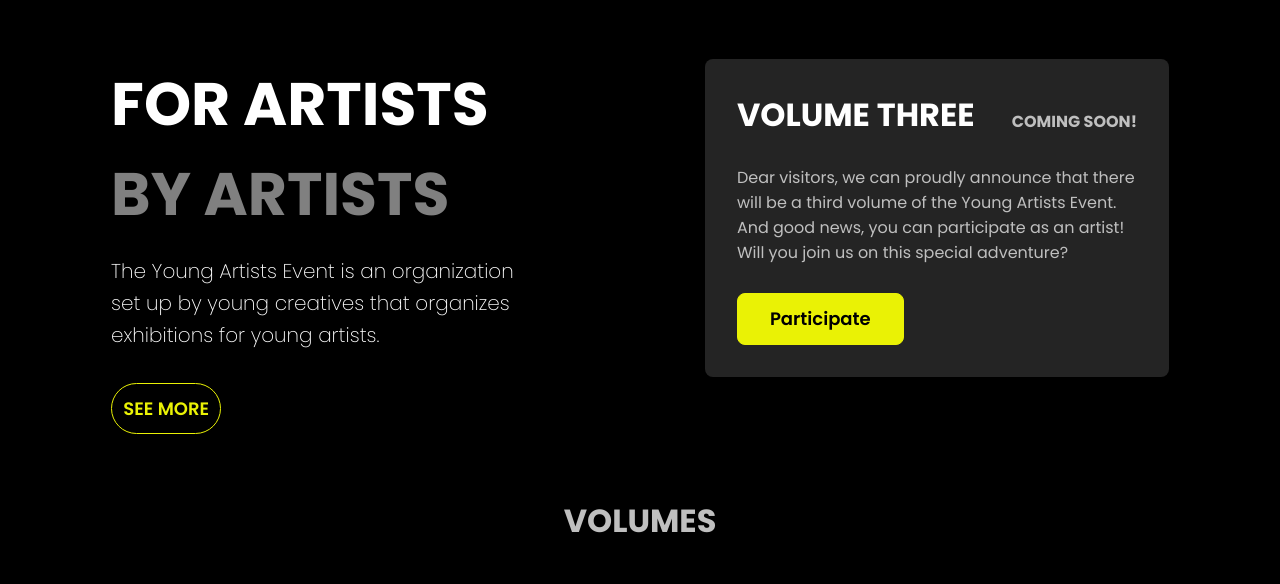
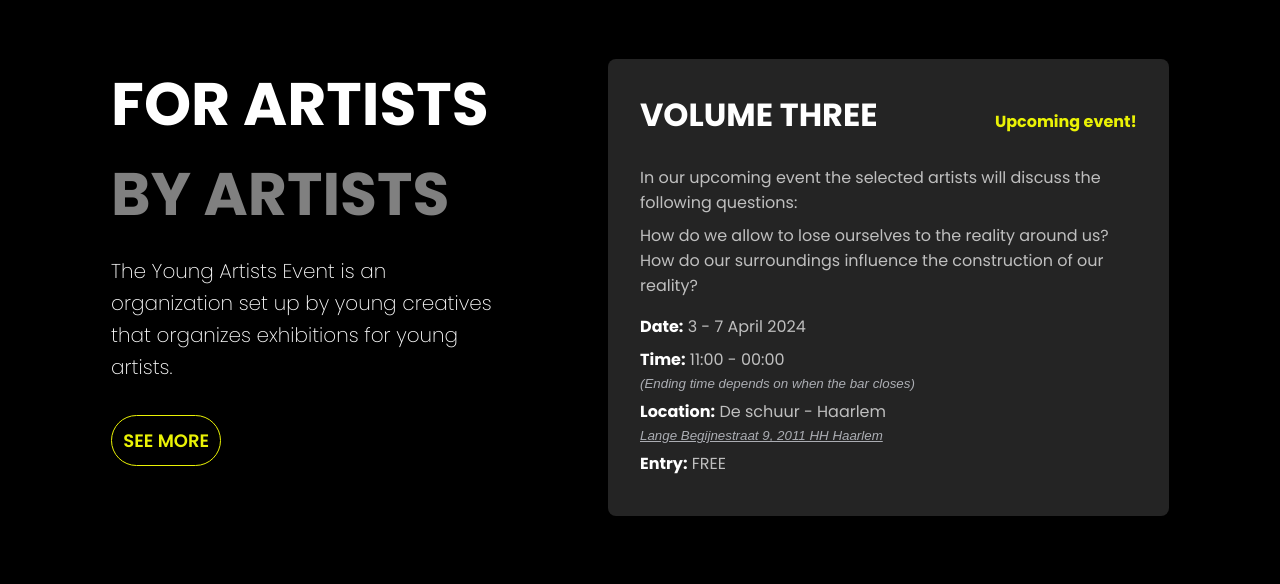
Before and after one commit to juliandecloe/Young-Artists-Event, a plain HTML site: page index.html in a window 1280 px wide. Shown: the part 141-725 px from the top of the page. Drawn offline with Linux system fonts and the light colour scheme; grey boxes are pictures that could not be loaded; a web font is replaced by a local one.

Commit message:
Upcoming event block

```diff
--- a/index.html
+++ b/index.html
@@ -29,12 +29,28 @@
                     <span>BY ARTISTS</span>
                 </h1>
                 <p>The Young Artists Event is an organization set up by young creatives that organizes exhibitions for young artists.</p>
-                <a class="button" href="#volumes">SEE MORE</a>
+                <a class="button" href="#volume-three">SEE MORE</a>
             </article>
-            <article>
-                <h2>VOLUME THREE <span>COMING SOON!</span></h2>
-                <p>Dear visitors, we can proudly announce that there will be a third volume of the Young Artists Event. And good news, you can participate as an artist! Will you join us on this special adventure?</p>
-                <a class="button" href="https://forms.gle/myw6NoLR2ftxMnQS9" target="_blank">Participate</a>
+            <article id="volume-three">
+                <h2>VOLUME THREE <span>Upcoming event!</span></h2>
+                <p>
+                    In our upcoming event the selected artists will discuss the following questions:
+                    <span>How do we allow to lose ourselves to the reality around us?</span>
+                    <span>How do our surroundings influence the construction of our reality?</span>
+                </p>
+                <ul>
+                    <li><b>Date:</b> 3 - 7 April 2024</li>
+                    <li><b>Time:</b> 11:00 - 00:00
+                        <small>(Ending time depends on when the bar closes)</small>
+                    </li>
+                    <li><b>Location:</b>
+                        <a href="https://maps.app.goo.gl/mAtgbap999W997Dq9" target="_blank">
+                            De schuur - Haarlem
+                            <small>Lange Begijnestraat 9, 2011 HH Haarlem</small>
+                        </a>
+                    </li>
+                    <li><b>Entry:</b> FREE</li>
+                </ul>
             </article>
         </section>
         <section class="section-volumes" id="volumes">
--- a/style.css
+++ b/style.css
@@ -278,7 +278,7 @@ h1 span:last-of-type {
 }
 
 .section-hero article:first-of-type {
-    width: 60%;
+    width: 50%;
 }
 
 .section-hero article:first-of-type p {
@@ -286,7 +286,7 @@ h1 span:last-of-type {
     font-weight: 200;
     color: var(--white);
     line-height: 2rem;
-    width: 70%;
+    width: 80%;
     padding: 0;
     margin-top: 1rem;
 }
@@ -301,9 +301,9 @@ h1 span:last-of-type {
     background-color: #242424;
     border-radius: 8px;
     padding: 2rem;
-    width: 40%;
+    width: 50%;
     min-width: 400px;
-    max-width: 506px;
+    max-width: 606px;
 }
 
 .section-hero article:last-of-type h2 {
@@ -317,16 +317,48 @@ h1 span:last-of-type {
 }
 
 .section-hero article:last-of-type h2 span {
-    color: var(--primary-color);
+    color: var(--yellow);
     font-size: 1rem;
     margin-bottom: 5px;
 }
 
-.section-hero article:last-of-type .button {
-    color: black;
-    background: var(--yellow);
-    border-radius: 8px;
-    padding: .7rem 2rem;
+.section-hero article:last-of-type p span {
+    display: block;
+}
+
+.section-hero article:last-of-type p span:first-of-type {
+    margin-top: .5rem;
+}
+
+.section-hero article:last-of-type ul {
+    list-style: none;
+    margin: 0;
+    padding: 0;
+}
+
+.section-hero article:last-of-type ul li {
+    margin-bottom: .5rem;
+}
+
+.section-hero article:last-of-type ul li b {
+    color: var(--white);
+}
+
+.section-hero article:last-of-type ul li a {
+    color: var(--primary-color);
+    font-weight: 400;
+    text-decoration: none;
+}
+
+.section-hero article:last-of-type ul li a small {
+    text-decoration: underline;
+}
+
+.section-hero article:last-of-type ul li small {
+    display: block;
+    font-style: italic;
+    color: var(--secondary-color);
+    margin-top: .25rem;
 }
 
 @media (max-width: 1100px) {
```
